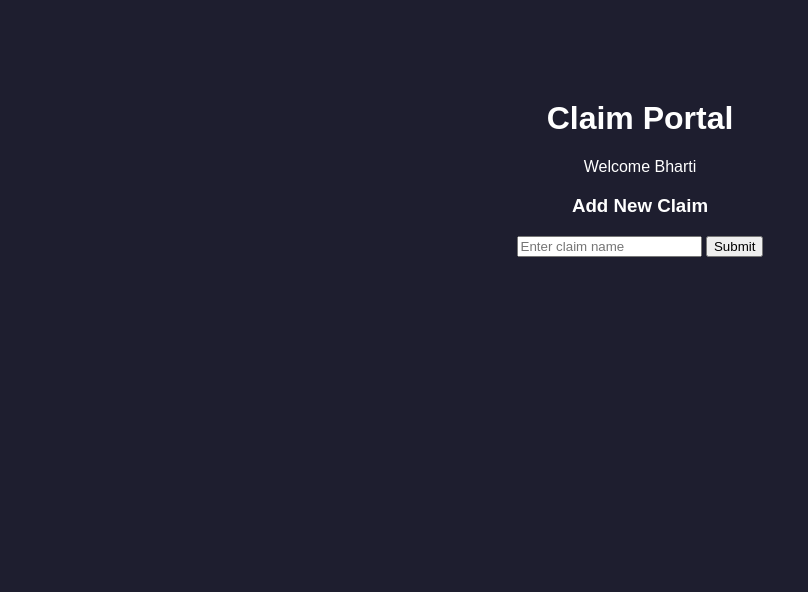
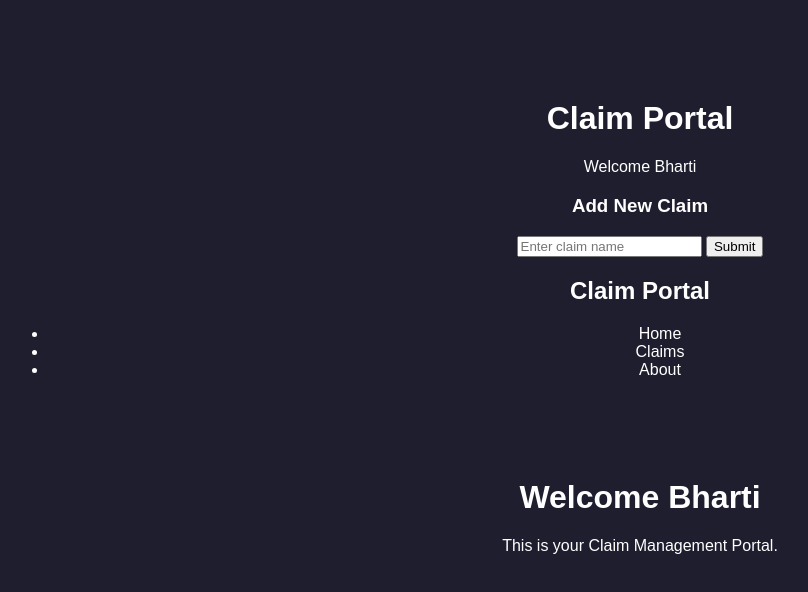
Before and after one commit to bhartiasharma268-cpu/claim-portal, a plain HTML site: page index.html in a window 1280 px wide. Shown: the whole page, without its empty margins (0-808 px from the left). Drawn offline with Linux system fonts and the light colour scheme.

Commit message:
Update index.html

```diff
--- a/index.html
+++ b/index.html
@@ -30,3 +30,66 @@
 <ul id="claimList"></ul>
 
 <ul id="claimList"></ul>
+
+<!DOCTYPE html>
+<html>
+
+<head>
+
+<title>Claim Portal</title>
+
+<link rel="stylesheet" href="style.css">
+
+</head>
+
+<body>
+
+<div class="navbar">
+
+<h2>Claim Portal</h2>
+
+<ul>
+
+<li onclick="showPage('home')">Home</li>
+<li onclick="showPage('claims')">Claims</li>
+<li onclick="showPage('about')">About</li>
+
+</ul>
+
+</div>
+
+
+<div id="home" class="page">
+
+<h1>Welcome Bharti</h1>
+<p>This is your Claim Management Portal.</p>
+
+</div>
+
+
+<div id="claims" class="page" style="display:none;">
+
+<h2>Add New Claim</h2>
+
+<input type="text" id="claim" placeholder="Enter claim name">
+
+<button onclick="addClaim()">Submit</button>
+
+<ul id="claimList"></ul>
+
+</div>
+
+
+<div id="about" class="page" style="display:none;">
+
+<h2>About</h2>
+
+<p>This portal is built using HTML, CSS and JavaScript.</p>
+
+</div>
+
+<script src="script.js"></script>
+
+</body>
+
+</html>
```
